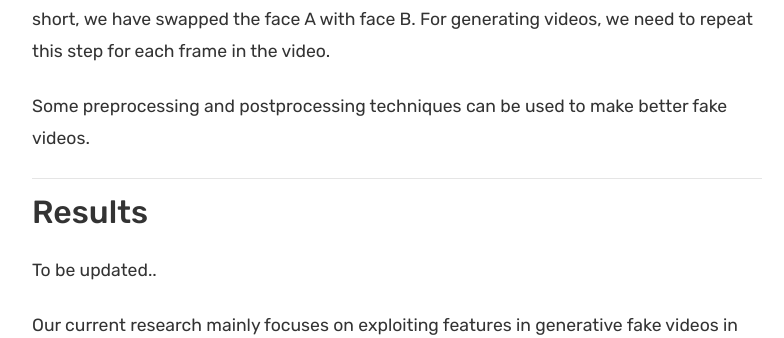
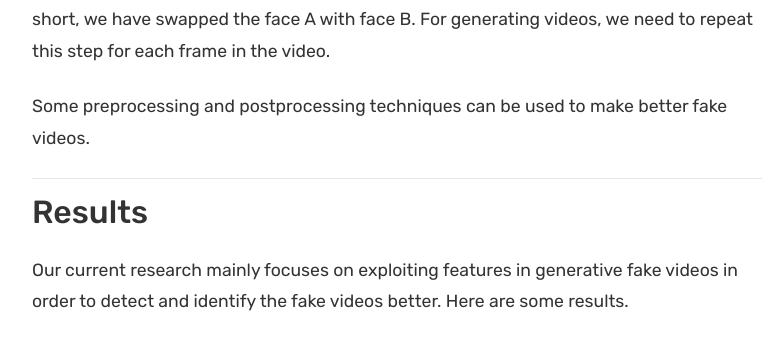
Before and after one commit to imrahulr/imrahulr.github.io, a Jekyll site: the page built from _posts/2019-01-02-deepfakes.md, in a window 1280 px wide and 900 px high, scrolled down 5201 px, cut to the strip 0-338 px from the top of the window. Shown: the whole strip, without its empty margins (53-837 px from the left). Built offline with Jekyll 4.4.1, drawn with Linux system fonts in a browser that asks for light colours; comment, search, counter and statistics services are not loaded.

Commit message:
first commit

```diff
--- a/_posts/2019-01-02-deepfakes.md
+++ b/_posts/2019-01-02-deepfakes.md
@@ -65,8 +65,6 @@ Some preprocessing and postprocessing techniques can be used to make better fake
 
 ## Results
 
-To be updated..
-
 Our current research mainly focuses on exploiting features in generative fake videos in order to detect and identify the fake videos better. Here are some results.
 
 <p><iframe style="width:100%;" height="350" src="https://drive.google.com/file/d/1S6z8FUB0U1Y93ocCGF8uJmDqEl3wqjiX/preview" frameborder="0" allowfullscreen></iframe></p>
```
